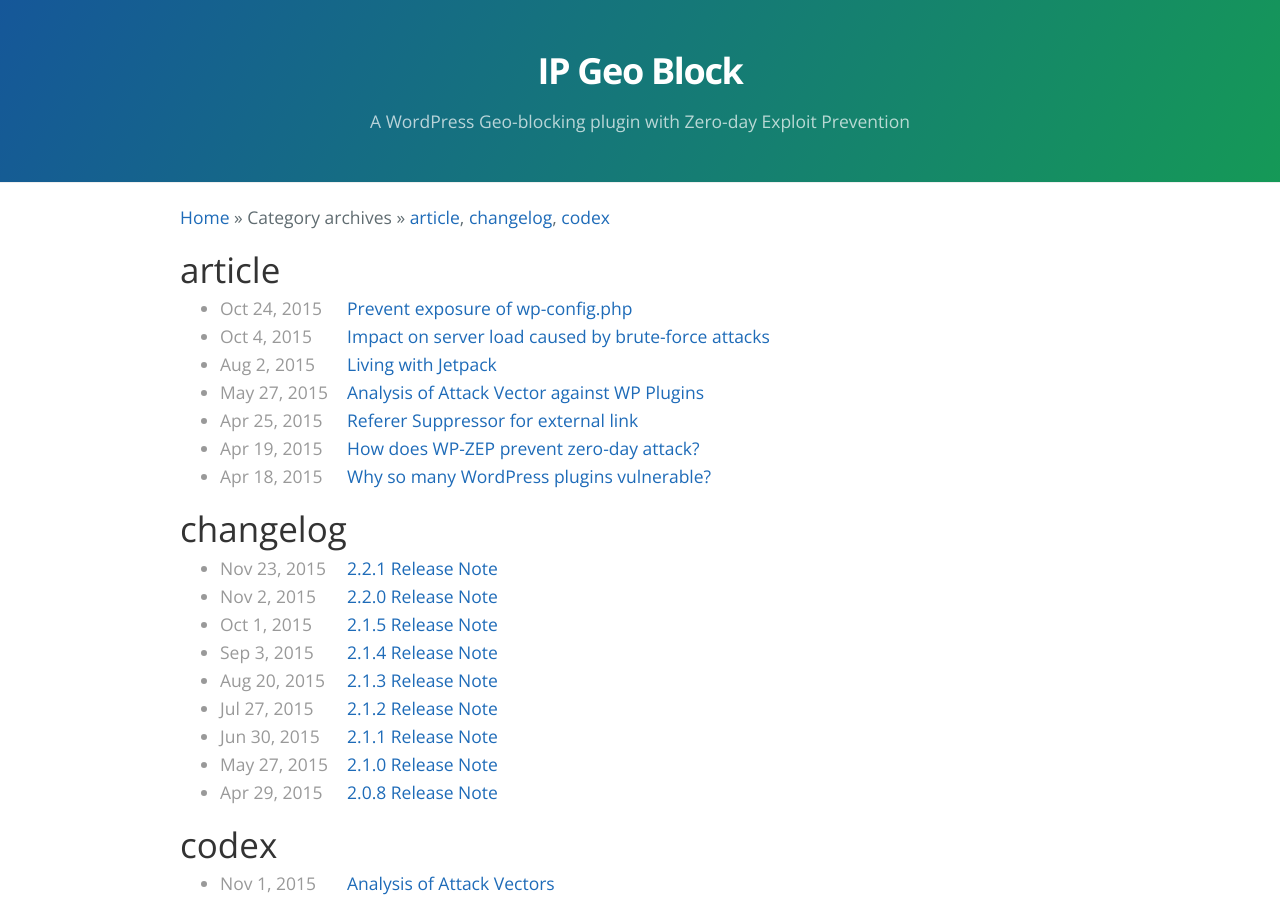
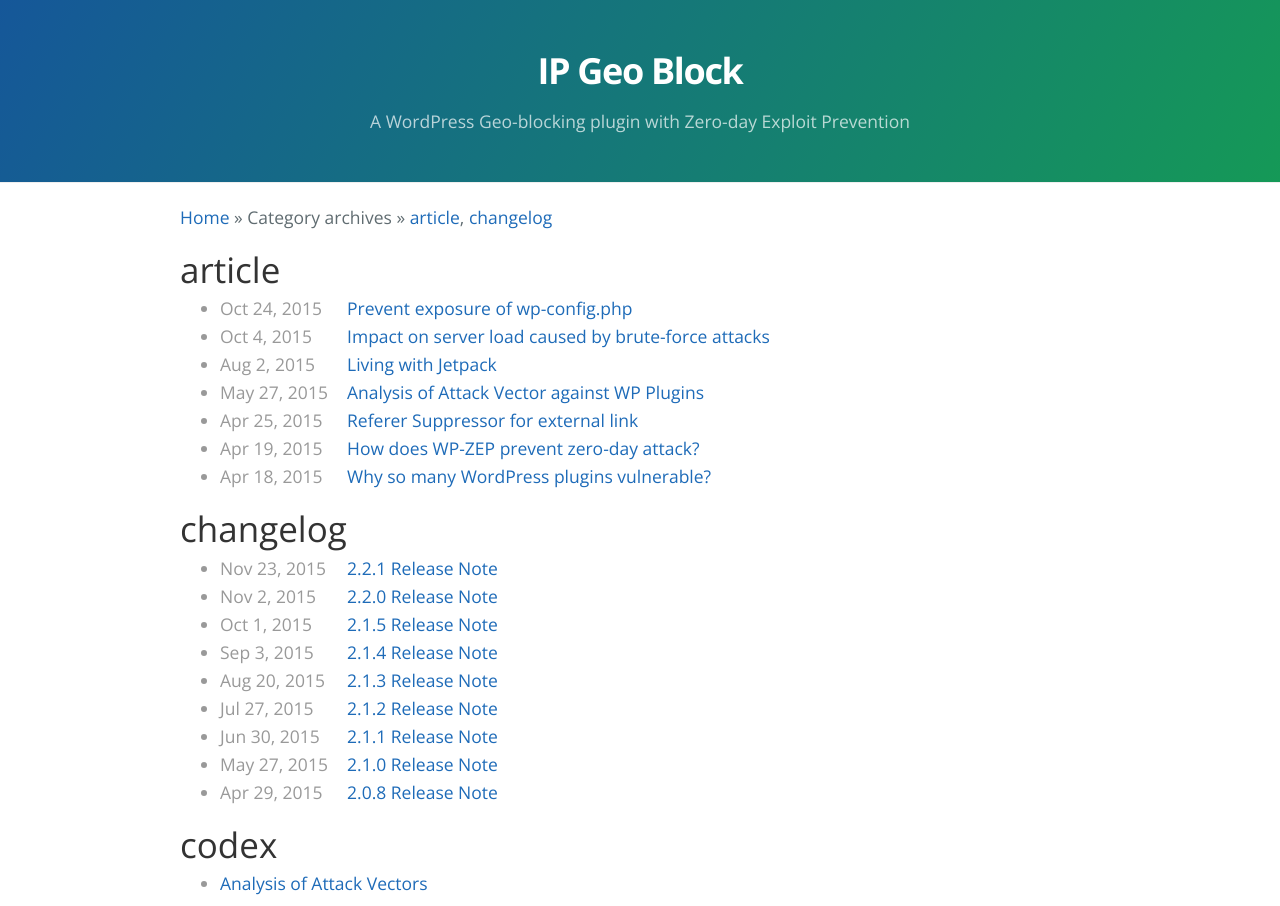
Before and after one commit to tokkonopapa/WordPress-IP-Geo-Block, a Jekyll site: the page built from archive.html, in a window 1280 px wide, cut to the strip 0-906 px from the top of the page. Built offline with Jekyll 4.4.1, drawn with Linux system fonts in a browser that asks for light colours; Markdown is read by kramdown in place of the engine named in the settings; some of the changed text lies outside the part shown.

Commit message:
Add jekyll collections for making codex.

```diff
--- a/_config.yml
+++ b/_config.yml
@@ -58,3 +58,8 @@
 
 twitter_username: tokkonoPapa
 github_username:  tokkonopapa
+
+# Codex
+collections:
+  codex:
+    output: true
--- a/archive.html
+++ b/archive.html
@@ -23,4 +23,14 @@
         </ul>
     </div>
 {% endfor %}
+    <div class="catbloc" id="codex">
+        <h2 class="blog-post-title">codex</h2>
+        <ul>
+{% for post in site.codex %}{% if post.url %}
+            <li>
+                <a class="blog-post-link" href="{{ post.url | prepend: site.baseurl }}">{{ post.title }}</a>
+            </li>
+{% endif %}{% endfor %}
+        </ul>
+    </div>
 </section>
--- a/codex/index.html
+++ b/codex/index.html
@@ -6,15 +6,15 @@
     <a href="{{ "/" | prepend: site.baseurl }}" title="Blog Home">Home</a> &raquo; codex
 </nav>
 <section id="archive">
-    <div class="catbloc" id="{{ category | first | remove:' ' }}">
+    <div class="catbloc" id="codex">
         <h2 class="blog-post-title">{{ category | first }}</h2>
         <ul>
-        {% for post in site.categories.codex %}{% if post.url %}
+{% for post in site.codex %}{% if post.url %}
              <li>
                  <time class="blog-post-meta">{{ post.date | date: "%b %-d, %Y" }}</time>
                  <a class="blog-post-link" href="{{ post.url | prepend: site.baseurl }}">{{ post.title }}</a>
              </li>
-        {% endif %}{% endfor %}
+{% endif %}{% endfor %}
         </ul>
     </div>
 </section>
--- a/index.html
+++ b/index.html
@@ -4,7 +4,7 @@
 
 <!-- This loops through the paginated posts -->
 <div class="blog-post">
-  {% for post in paginator.posts %}
+  {% for post in paginator.posts %}{% if post.layout == "post" %}
   <h2 class="blog-post-title">
     <a class="blog-post-link" href="{{ post.url | prepend: site.baseurl }}">
       {{ post.title }}
@@ -15,7 +15,7 @@
   <p class="blog-post-more">
     <a href="{{ post.url | prepend: site.baseurl }}"> &#8250; Read this&hellip;</a>
   </p>
-  {% endfor %}
+  {% endif %}{% endfor %}
 </div>
 
 <!-- Pagination links -->
```
Also changed, not shown: _codex/attack-vectors.md (renamed from _posts/codex/2015-11-01-attack-vectors.md).
